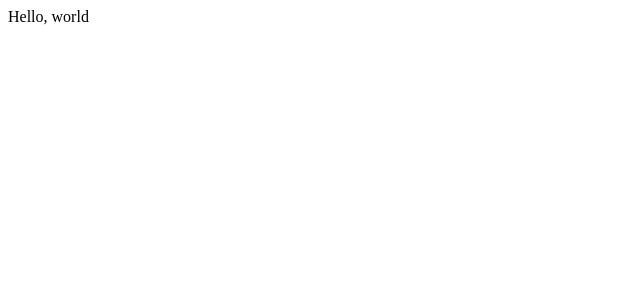
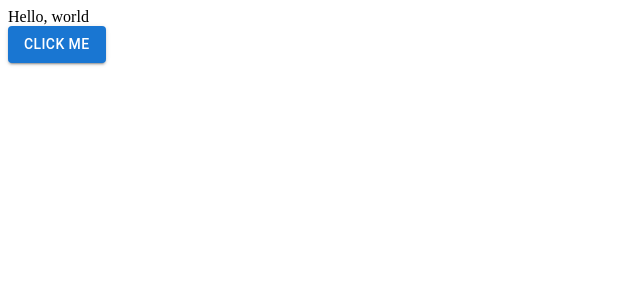
Before and after one commit to dhythm/notistack-playground, a React app: page / in a window 1280 px wide. Shown: the top 300 px of the page, without its empty margins (0-640 px from the left). Built offline with nearby package versions, Linux system fonts and the light colour scheme.

Commit message:
check the behaviour of ClassNameGenerator

```diff
--- a/src/App.tsx
+++ b/src/App.tsx
@@ -1,7 +1,13 @@
 import { FC } from "react";
+import { Button } from "./components";
 
 const App: FC = () => {
-  return <div>Hello, world</div>;
+  return (
+    <>
+      <div>Hello, world</div>
+      <Button>click me</Button>
+    </>
+  );
 };
 
 export default App;
--- a/src/index.tsx
+++ b/src/index.tsx
@@ -1,5 +1,7 @@
+import { unstable_ClassNameGenerator as ClassNameGenerator } from "@mui/material/className";
 import React from "react";
 import ReactDOM from "react-dom";
 import App from "./App";
+ClassNameGenerator.configure((componentName) => `prefix-${componentName}`);
 
 ReactDOM.render(<App />, document.getElementById("root"));
```
